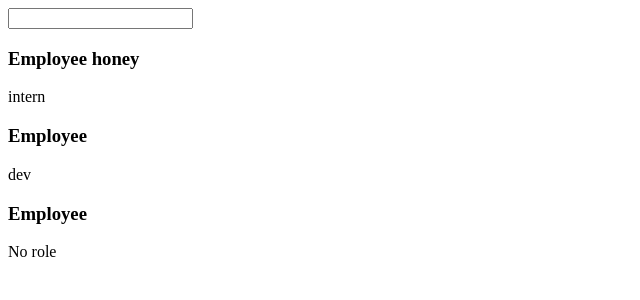
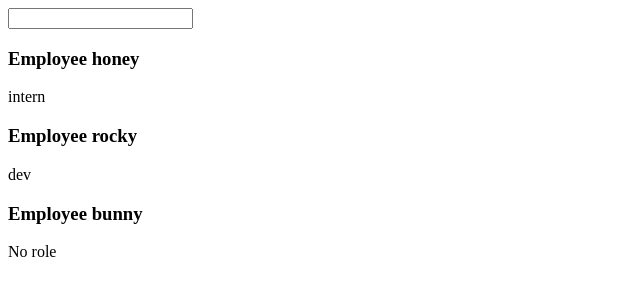
Before and after one commit to VamshivamcV/react, a React (Create React App) app: page / in a window 1280 px wide. Shown: the top 300 px of the page, without its empty margins (0-640 px from the left). Built offline with nearby package versions, Linux system fonts and the light colour scheme.

Commit message:
getting ready for css

```diff
--- a/src/App.js
+++ b/src/App.js
@@ -17,8 +17,8 @@ function App() {
 						}}
 					/>
 					<Employee name="honey" role="intern" />
-					<Employee role={role}/>
-					<Employee />
+					<Employee name="rocky" role={role}/>
+					<Employee name="bunny" />
 				</>
 			) : (
 				<p>you cannot see the employees</p>
```
